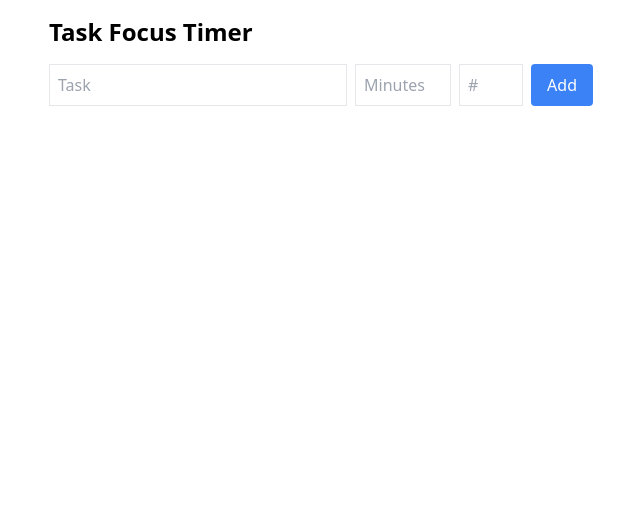
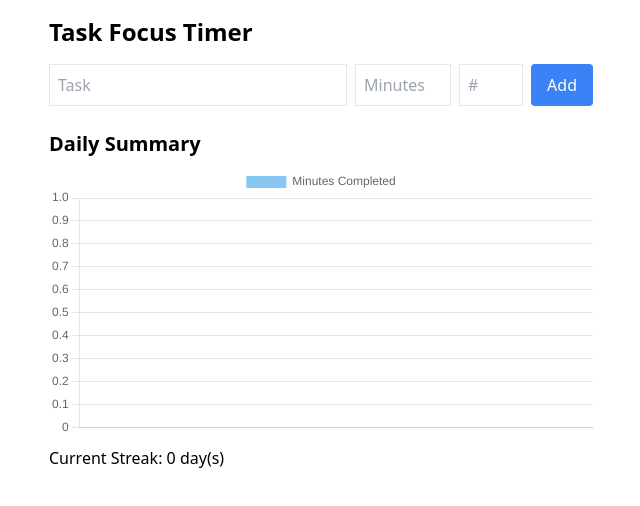
Before and after one commit to jbhannifan/AwesomeToDoTimers, a React (Vite) app: page / in a window 1280 px wide. Shown: the top 506 px of the page, without its empty margins (319-959 px from the left). Built offline with nearby package versions, Linux system fonts and the light colour scheme.

Commit message:
Update App.jsx

```diff
--- a/src/App.jsx
+++ b/src/App.jsx
@@ -1,4 +1,16 @@
 import React, { useState, useEffect, useRef } from 'react';
+import { Bar } from 'react-chartjs-2';
+import {
+  Chart as ChartJS,
+  BarElement,
+  CategoryScale,
+  LinearScale,
+  Title,
+  Tooltip,
+  Legend
+} from 'chart.js';
+
+ChartJS.register(BarElement, CategoryScale, LinearScale, Title, Tooltip, Legend);
 
 function App() {
   const [tasks, setTasks] = useState([]);
@@ -8,9 +20,10 @@ function App() {
   const [timeLeft, setTimeLeft] = useState(0);
   const [isRunning, setIsRunning] = useState(false);
   const [currentTaskIndex, setCurrentTaskIndex] = useState(0);
-  const [completedTasks, setCompletedTasks] = useState([]);
+  const [history, setHistory] = useState(() => JSON.parse(localStorage.getItem('history')) || {});
   const timerRef = useRef(null);
-  const audioRef = useRef(null);
+
+  const today = new Date().toISOString().split('T')[0];
 
   const handleAddTask = () => {
     if (!newTask.trim() || !minutes || !sortOrder) return;
@@ -29,11 +42,8 @@ function App() {
 
   const handleStart = () => {
     if (tasks.length === 0 || isRunning) return;
-    const sorted = [...tasks].sort((a, b) => a.sortOrder - b.sortOrder);
-    setTasks(sorted);
-    setCurrentTaskIndex(0);
     setIsRunning(true);
-    setTimeLeft(sorted[0].minutes * 60);
+    setTimeLeft(tasks[currentTaskIndex].minutes * 60);
   };
 
   const handleFinishEarly = () => {
@@ -45,20 +55,17 @@ function App() {
     const updatedTasks = tasks.map((task, idx) =>
       idx === currentTaskIndex ? { ...task, completed: true } : task
     );
-    const completedTask = tasks[currentTaskIndex];
-    setCompletedTasks([...completedTasks, { ...completedTask, completedAt: new Date() }]);
+    setTasks(updatedTasks);
+    setIsRunning(false);
+    setCurrentTaskIndex(prev => prev + 1);
 
-    const nextIndex = currentTaskIndex + 1;
-    setTasks(updatedTasks);
-    if (nextIndex < updatedTasks.length) {
-      setCurrentTaskIndex(nextIndex);
-      setTimeLeft(updatedTasks[nextIndex].minutes * 60);
-    } else {
-      setIsRunning(false);
-    }
-    if (audioRef.current) {
-      audioRef.current.play().catch(() => {});
-    }
+    const completedMinutes = tasks[currentTaskIndex].minutes;
+    const updatedHistory = {
+      ...history,
+      [today]: (history[today] || 0) + completedMinutes,
+    };
+    setHistory(updatedHistory);
+    localStorage.setItem('history', JSON.stringify(updatedHistory));
   };
 
   useEffect(() => {
@@ -79,30 +86,29 @@ function App() {
     setTasks(updated.sort((a, b) => a.sortOrder - b.sortOrder));
   };
 
-  const getTodaySummary = () => {
-    const today = new Date().toDateString();
-    const completedToday = completedTasks.filter(
-      task => new Date(task.completedAt).toDateString() === today
-    );
-    return completedToday.length;
+  const streak = Object.keys(history)
+    .sort((a, b) => new Date(b) - new Date(a))
+    .reduce((acc, date) => {
+      if (acc === -1) return 0;
+      const current = new Date();
+      current.setDate(current.getDate() - acc);
+      const target = date;
+      return target === current.toISOString().split('T')[0] ? acc + 1 : -1;
+    }, 0);
+
+  const chartData = {
+    labels: Object.keys(history),
+    datasets: [
+      {
+        label: 'Minutes Completed',
+        data: Object.values(history),
+        backgroundColor: 'rgba(54, 162, 235, 0.6)',
+      },
+    ],
   };
-
-  const currentTask = tasks[currentTaskIndex];
 
   return (
     <div className="p-4 max-w-xl mx-auto">
-      <audio ref={audioRef} src="https://www.soundjay.com/buttons/sounds/button-3.mp3" preload="auto" />
-
-      {isRunning && currentTask ? (
-        <div className="text-center">
-          <h2 className="text-2xl font-bold mb-4">{currentTask.name}</h2>
-          <p className="text-4xl mb-4">{Math.floor(timeLeft / 60)}:{String(timeLeft % 60).padStart(2, '0')}</p>
-          <button onClick={handleFinishEarly} className="text-red-500 underline">
-            Finish Early
-          </button>
-        </div>
-      ) : (
-        <>
       <h1 className="text-2xl font-bold mb-4">Task Focus Timer</h1>
 
       <div className="flex gap-2 mb-4">
@@ -149,19 +155,27 @@ function App() {
         ))}
       </ul>
 
+      {isRunning && tasks[currentTaskIndex] && (
+        <div className="mb-4">
+          <p className="font-bold">Now working on: {tasks[currentTaskIndex].name}</p>
+          <p>Time left: {Math.floor(timeLeft / 60)}:{String(timeLeft % 60).padStart(2, '0')}</p>
+          <button onClick={handleFinishEarly} className="mt-2 text-sm text-red-500 underline">
+            Finish Early
+          </button>
+        </div>
+      )}
+
       {!isRunning && currentTaskIndex < tasks.length && (
         <button onClick={handleStart} className="bg-green-500 text-white px-4 py-2 rounded">
           Start Timer
         </button>
       )}
 
-          {completedTasks.length > 0 && (
-            <p className="text-sm mt-4 text-gray-600">
-              ✅ Completed today: {getTodaySummary()}
-            </p>
-          )}
-        </>
-      )}
+      <div className="mt-6">
+        <h2 className="text-xl font-semibold mb-2">Daily Summary</h2>
+        <Bar data={chartData} />
+        <p className="mt-2">Current Streak: {streak} day(s)</p>
+      </div>
     </div>
   );
 }
```
Lines whose indentation alone changed are shown as unchanged.
